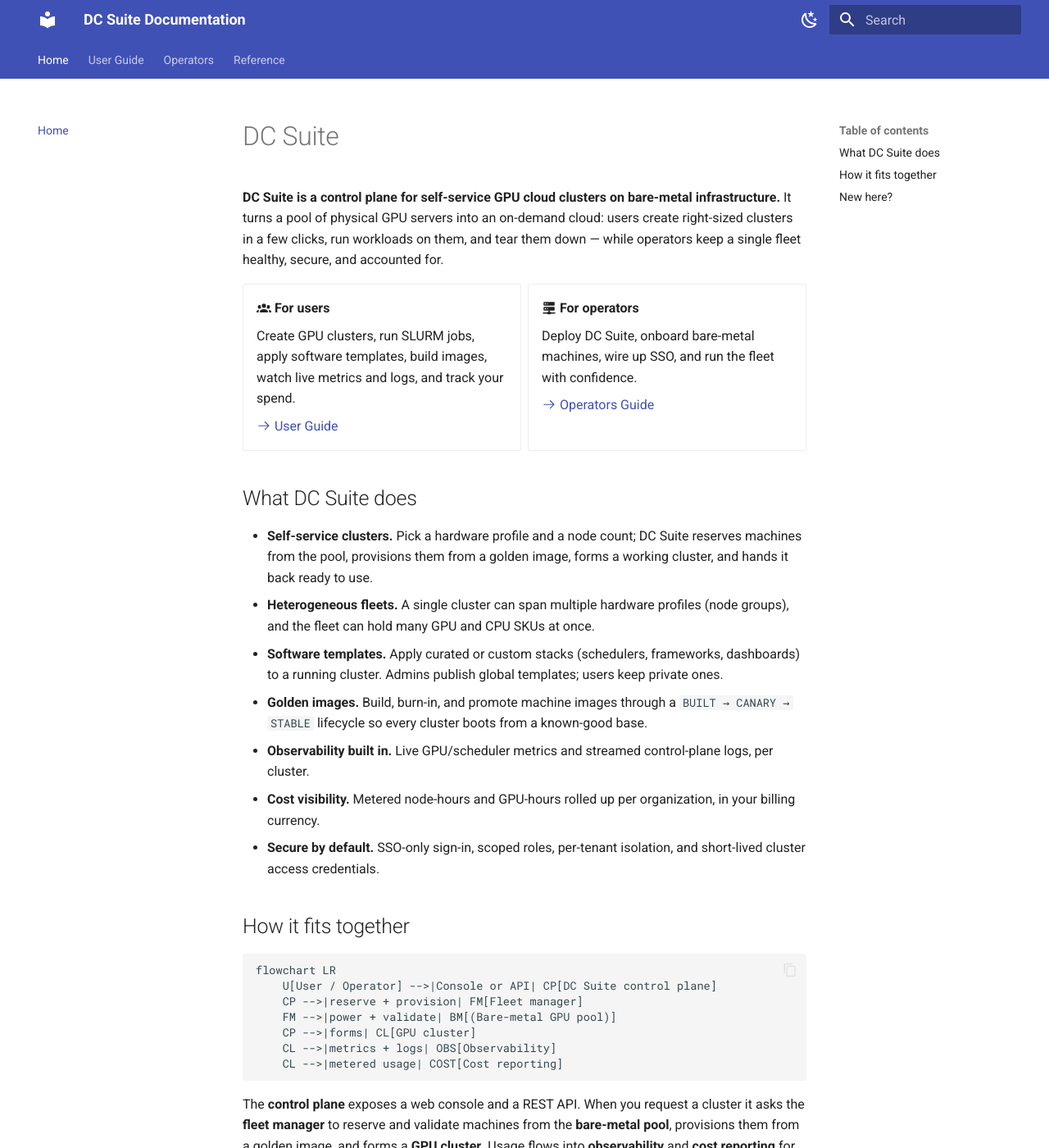
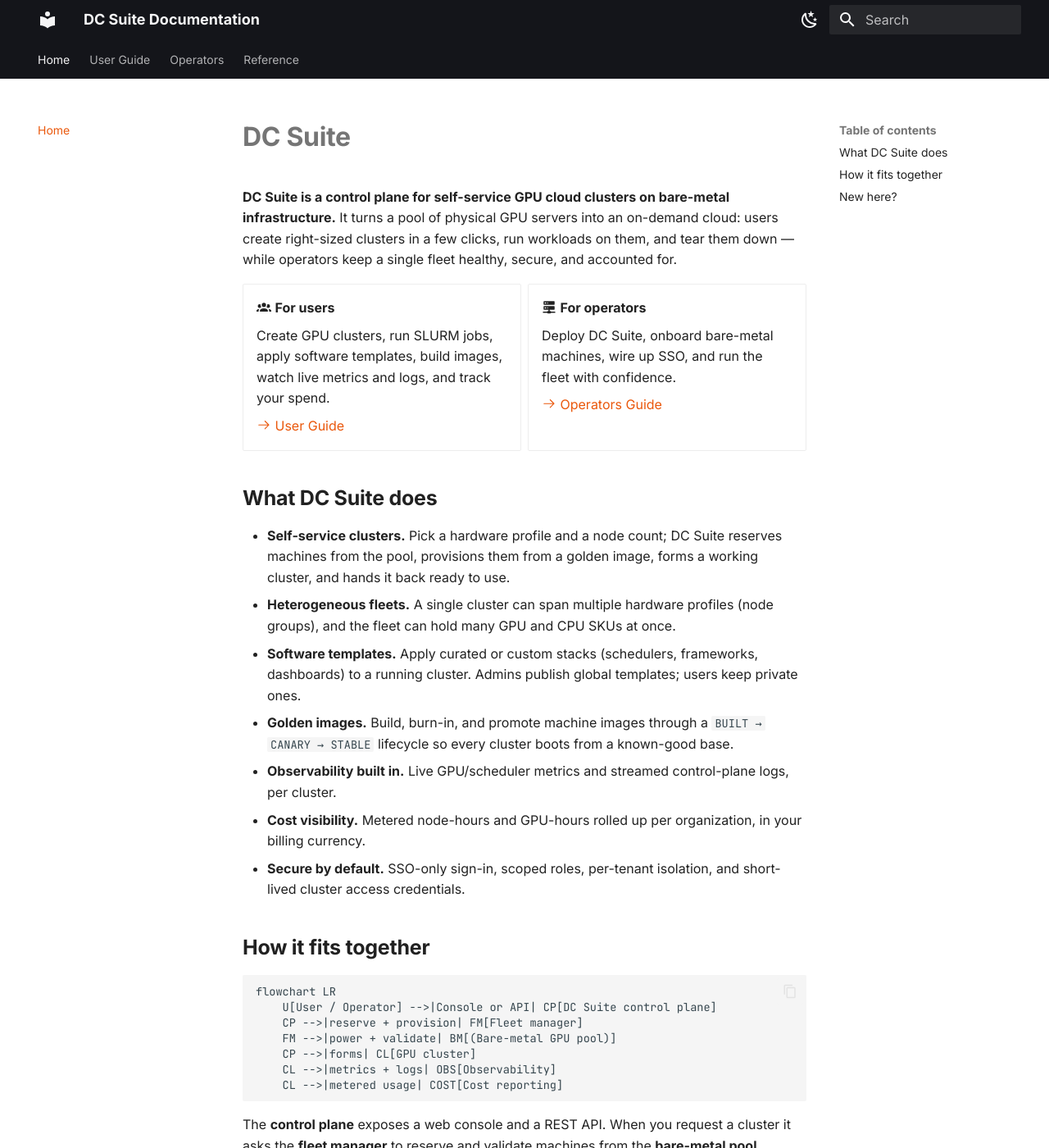
Before and after one commit to smetal1/dcsuite-docs, an MkDocs documentation site: the page built from docs/index.md, in a window 1280 px wide and 1400 px high. Shown: the whole window at 82% size. Built offline with MkDocs 1.6.1 and Material for MkDocs 9.7.7, drawn with Linux system fonts in a browser that asks for light colours.

Commit message:
style: match podstack.ai brand (dark, orange accent, Inter/JetBrains Mono)
Dark theme by default with near-black surfaces (#0a0a0f) and the podstack
orange accent (#F97316), Inter body + JetBrains Mono code, near-black header
chrome, and orange CTAs/links — matching https://podstack.ai. Light mode
keeps the orange identity with a higher-contrast link color.

Co-Authored-By: Claude Opus 4.8 <noreply@anthropic.com>
Claude-Session: https://claude.ai/code/session_015QBfbgthptpq5xxVKwoeFw

```diff
--- /dev/null
+++ b/docs/stylesheets/extra.css
@@ -0,0 +1,108 @@
+/*
+ * DC Suite docs theme — tuned to match podstack.ai:
+ * near-black surfaces, an orange (#F97316) accent, Inter + JetBrains Mono.
+ * Fonts come from the theme.font config; this file fixes the exact palette
+ * that Material's named "black"/"deep orange" only approximate.
+ */
+
+:root {
+  --ps-orange: #f97316;        /* brand accent (orange-500) */
+  --ps-orange-strong: #ea580c; /* orange-600, for links on light bg */
+  --ps-orange-bright: #fb923c; /* orange-400, hover on dark bg */
+  --ps-ink: #0a0a0f;           /* podstack near-black background */
+  --ps-ink-2: #04060a;         /* deeper black (header/footer) */
+  --ps-panel: #141a26;         /* raised surface (cards, code) */
+  --ps-border: #1f2633;
+  --ps-muted: #707a8f;
+}
+
+/* ---- Dark scheme (default), mirrors podstack.ai ---- */
+[data-md-color-scheme="slate"] {
+  --md-primary-fg-color: var(--ps-ink-2);
+  --md-primary-fg-color--light: var(--ps-ink);
+  --md-primary-fg-color--dark: var(--ps-ink-2);
+
+  --md-accent-fg-color: var(--ps-orange);
+
+  --md-default-bg-color: var(--ps-ink);
+  --md-default-bg-color--light: var(--ps-ink);
+
+  --md-code-bg-color: var(--ps-panel);
+  --md-typeset-a-color: var(--ps-orange);
+
+  --md-footer-bg-color: var(--ps-ink-2);
+  --md-footer-bg-color--dark: var(--ps-ink-2);
+}
+
+[data-md-color-scheme="slate"] .md-typeset a:hover {
+  color: var(--ps-orange-bright);
+}
+
+/* Cards / admonitions sit on a slightly raised near-black panel. */
+[data-md-color-scheme="slate"] .md-typeset .admonition,
+[data-md-color-scheme="slate"] .md-typeset details,
+[data-md-color-scheme="slate"] .grid.cards > :is(ul, ol) > li,
+[data-md-color-scheme="slate"] .grid.cards > .card {
+  background: var(--ps-panel);
+  border: 1px solid var(--ps-border);
+}
+
+/* ---- Light scheme: keep the orange identity, darker for contrast ---- */
+[data-md-color-scheme="default"] {
+  --md-primary-fg-color: var(--ps-ink-2);
+  --md-accent-fg-color: var(--ps-orange-strong);
+  --md-typeset-a-color: var(--ps-orange-strong);
+}
+
+/* ---- Shared brand touches ---- */
+
+/* Header/nav is near-black in both schemes (podstack's dark chrome). */
+.md-header,
+.md-tabs {
+  background-color: var(--ps-ink-2);
+  color: #f4f4f5;
+}
+
+/* Active top-level tab gets the orange underline. */
+.md-tabs__link--active {
+  color: #fff;
+  opacity: 1;
+}
+
+/* Search field on the dark header. */
+.md-search__form {
+  background-color: rgba(255, 255, 255, 0.08);
+}
+.md-search__form:hover {
+  background-color: rgba(255, 255, 255, 0.14);
+}
+
+/* Buttons (e.g. the "Get started" call-to-action) in brand orange. */
+.md-typeset .md-button--primary {
+  background-color: var(--ps-orange);
+  border-color: var(--ps-orange);
+  color: #0a0a0f;
+}
+.md-typeset .md-button--primary:hover {
+  background-color: var(--ps-orange-bright);
+  border-color: var(--ps-orange-bright);
+  color: #0a0a0f;
+}
+
+/* Inline code + fenced blocks use the mono brand face; keep them tight. */
+.md-typeset code,
+.md-typeset pre > code {
+  font-feature-settings: "kern";
+}
+
+/* Section headings: a touch tighter, like the marketing site. */
+.md-typeset h1,
+.md-typeset h2 {
+  letter-spacing: -0.01em;
+  font-weight: 700;
+}
+
+/* Selection uses the accent. */
+::selection {
+  background: rgba(249, 115, 22, 0.30);
+}
--- a/mkdocs.yml
+++ b/mkdocs.yml
@@ -8,21 +8,25 @@ copyright: Copyright &copy; DC Suite
 theme:
   name: material
   language: en
+  font:
+    text: Inter
+    code: JetBrains Mono
   palette:
+    # Dark is the default, matching podstack.ai (near-black + orange accent).
+    - media: "(prefers-color-scheme: dark)"
+      scheme: slate
+      primary: black
+      accent: deep orange
+      toggle:
+        icon: material/weather-sunny
+        name: Switch to light mode
     - media: "(prefers-color-scheme: light)"
       scheme: default
-      primary: indigo
-      accent: indigo
+      primary: black
+      accent: deep orange
       toggle:
         icon: material/weather-night
         name: Switch to dark mode
-    - media: "(prefers-color-scheme: dark)"
-      scheme: slate
-      primary: indigo
-      accent: indigo
-      toggle:
-        icon: material/weather-sunny
-        name: Switch to light mode
   features:
     - navigation.sections
     - navigation.tabs
@@ -62,6 +66,9 @@ markdown_extensions:
 plugins:
   - search
 
+extra_css:
+  - stylesheets/extra.css
+
 nav:
   - Home: index.md
   - User Guide:
```
